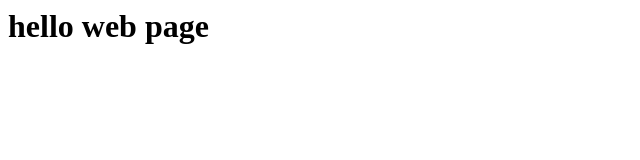
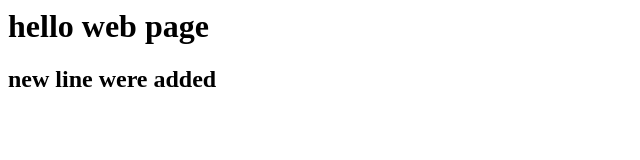
Before and after one commit to akshaypatil1753/repository-1, a plain HTML site: page index.html in a window 1280 px wide. Shown: the whole page, without its empty margins (0-640 px from the left). Drawn offline with Linux system fonts and the light colour scheme.

Commit message:
h2 were added

```diff
--- a/index.html
+++ b/index.html
@@ -4,4 +4,5 @@
 	</head>
 	<body>
 		<h1> hello web page</h1>
+		<h2> new line were added</h2>
 </html>
```
